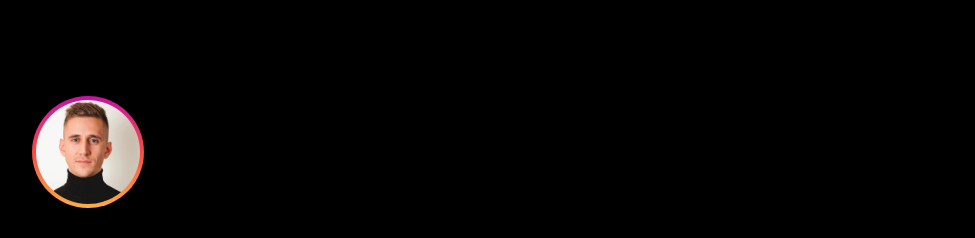
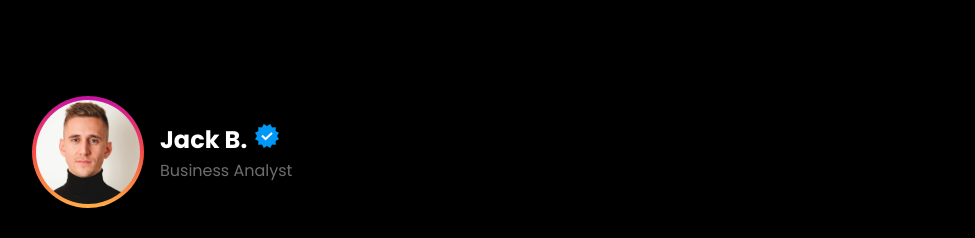
Before and after one commit to justhyur/rocket-conversion, a Next.js app: page / in a window 1280 px wide. Shown: the top 238 px of the page, without its empty margins (152-1127 px from the left). Built offline with nearby package versions, Linux system fonts and the light colour scheme.

Commit message:
author info

```diff
--- a/components/JumboTron.js
+++ b/components/JumboTron.js
@@ -5,7 +5,20 @@ export default function JumboTron() {
     <section id="jumbo-tron" className="section">
         <div className="extra-bg"></div>
         <div className="container">
-            <ProfilePic colored href="#"/>
+            <div className="pic-container">
+                <ProfilePic colored href="#"/>
+                <div className="info">
+                    <div className="author">
+                        <h3>Jack B.</h3>
+                        <div className="auth-img">
+                            <img src="/images/verified.png"/>
+                        </div>
+                    </div>
+                    <div className="profession">
+                        Business Analyst
+                    </div>
+                </div>
+            </div>
             <div className="centered-container">
                 <img src="/images/product-hunt-badge.svg"/>
             </div>
--- a/styles/globals.scss
+++ b/styles/globals.scss
@@ -200,6 +200,29 @@ p{
   background-color: black;
   padding: 3rem $frame;
   position: relative;
+  .pic-container{
+    display: flex;
+    gap: 1rem;
+    align-items: center;
+    .author{
+      display: flex;
+      align-items: center;
+      gap: .5rem;
+      h3{
+        color: white;
+        font-size: clamp(1.25rem, 3vw, 1.5rem);
+      }
+      .auth-image{
+        img{
+          max-width: 100%;
+        }
+      }
+    }
+    .profession{
+      color: #6D6D6D;
+      font-size: 1rem;
+    }
+  }
   .extra-bg{
     background-color: $bg-color;
     height: 360px;
```
Also changed, not shown: public/images/verified.png (added).
